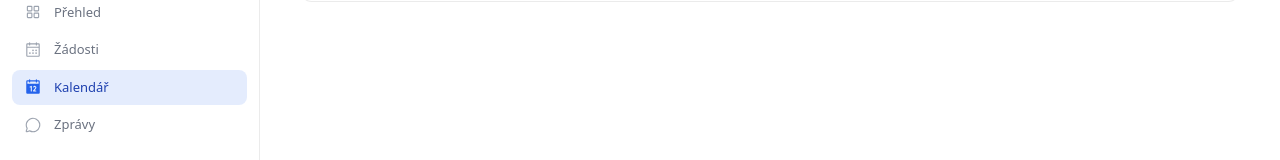
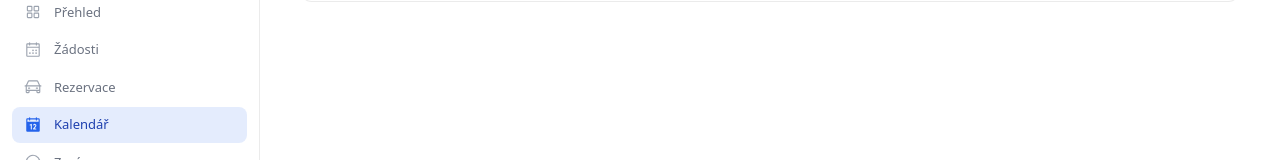
Before and after one commit to Lukw07/KovoAPP, a Next.js app: page /calendar in a window 1280 px wide. Shown: the part 152-312 px from the top of the page. Built offline with nearby package versions, Linux system fonts and the light colour scheme; no server answers.

Commit message:
feat: add reservation functionality with new links and icons in dashboard and sidebar

```diff
--- a/src/app/(app)/dashboard/page.tsx
+++ b/src/app/(app)/dashboard/page.tsx
@@ -7,7 +7,6 @@ import {
   CalendarDots,
   Car,
   Star,
-  ShieldCheck,
   WarningCircle,
   CaretRight,
   Newspaper,
@@ -42,15 +41,7 @@ export default async function DashboardPage() {
               {user?.pointsBalance} bodů
             </span>
           </div>
-          {isManagement && (
-            <Link
-              href="/admin"
-              className="flex items-center gap-2 rounded-xl bg-white/15 px-3 py-2 border border-white/15 hover:bg-white/25 transition-all duration-150 btn-press active:scale-[0.97]"
-            >
-              <ShieldCheck className="h-4 w-4" weight="bold" />
-              <span className="text-sm font-semibold">Správa</span>
-            </Link>
-          )}
+
         </div>
       </div>
 
--- a/src/app/(app)/more/page.tsx
+++ b/src/app/(app)/more/page.tsx
@@ -12,6 +12,7 @@ import {
   ShieldCheck,
   ClipboardList,
   CalendarDays,
+  Car,
 } from "lucide-react";
 import { getUnreadMessageCount } from "@/actions/messages";
 import { auth } from "@/lib/auth";
@@ -66,6 +67,14 @@ const SECTIONS = [
   {
     title: "Služby",
     items: [
+      {
+        label: "Rezervace",
+        href: "/reservations",
+        icon: Car,
+        description: "Zasedačky, auta, vybavení",
+        color: "text-emerald-600 dark:text-emerald-400",
+        bg: "bg-emerald-50 dark:bg-emerald-900/30",
+      },
       {
         label: "Odměny",
         href: "/rewards",
--- a/src/components/calendar/calendar-client.tsx
+++ b/src/components/calendar/calendar-client.tsx
@@ -404,7 +404,7 @@ export function CalendarClient({
           {DAY_NAMES.map((name) => (
             <div
               key={name}
-              className="py-2 text-center text-[11px] font-semibold text-foreground-muted"
+              className="min-w-0 py-2 text-center text-[11px] font-semibold text-foreground-muted"
             >
               {name}
             </div>
@@ -415,7 +415,7 @@ export function CalendarClient({
         <div className="grid grid-cols-7">
           {cells.map((day, idx) => {
             if (day === null) {
-              return <div key={`empty-${idx}`} className="h-12 border-b border-r border-border/50" />;
+              return <div key={`empty-${idx}`} className="min-w-0 h-12 border-b border-r border-border/50" />;
             }
 
             const { hasHoliday, dayEvents, isToday, isSelected, isWeekend } = getDayInfo(day);
@@ -425,7 +425,7 @@ export function CalendarClient({
                 key={day}
                 onClick={() => setSelectedDate(new Date(year, month - 1, day))}
                 className={cn(
-                  "relative h-12 flex flex-col items-center justify-center border-b border-r border-border/50 transition-colors",
+                  "relative min-w-0 h-12 flex flex-col items-center justify-center border-b border-r border-border/50 transition-colors",
                   "hover:bg-background-secondary",
                   isSelected && "bg-accent/10 ring-1 ring-accent ring-inset",
                   isToday && !isSelected && "bg-blue-50 dark:bg-blue-900/20",
--- a/src/components/layout/desktop-layout.tsx
+++ b/src/components/layout/desktop-layout.tsx
@@ -24,6 +24,7 @@ import {
   CaretRight,
   Users,
   Calendar,
+  Car,
 } from "@phosphor-icons/react";
 import { cn } from "@/lib/utils";
 import { logoutAction } from "@/app/(auth)/actions";
@@ -44,6 +45,7 @@ const NAV_SECTIONS = [
     items: [
       { label: "Přehled", href: "/dashboard", icon: SquaresFour },
       { label: "Žádosti", href: "/requests", icon: CalendarDots },
+      { label: "Rezervace", href: "/reservations", icon: Car },
       { label: "Kalendář", href: "/calendar", icon: Calendar },
       { label: "Zprávy", href: "/messages", icon: ChatCircle },
     ],
--- a/src/components/layout/sidebar.tsx
+++ b/src/components/layout/sidebar.tsx
@@ -19,6 +19,7 @@ import {
   ChatCircle,
   Storefront,
   CalendarDots,
+  Car,
 } from "@phosphor-icons/react";
 import { cn } from "@/lib/utils";
 import { logoutAction } from "@/app/(auth)/actions";
@@ -38,6 +39,7 @@ const MENU_SECTIONS = [
     title: "Rychlý přístup",
     items: [
       { label: "Kalendář", href: "/calendar", icon: CalendarDots },
+      { label: "Rezervace", href: "/reservations", icon: Car },
       { label: "Novinky", href: "/news", icon: Newspaper },
       { label: "Odměny", href: "/rewards", icon: Gift },
     ],
```
